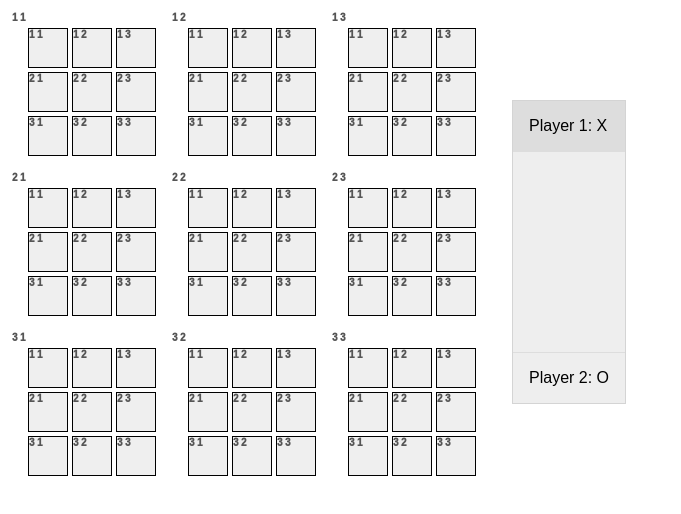
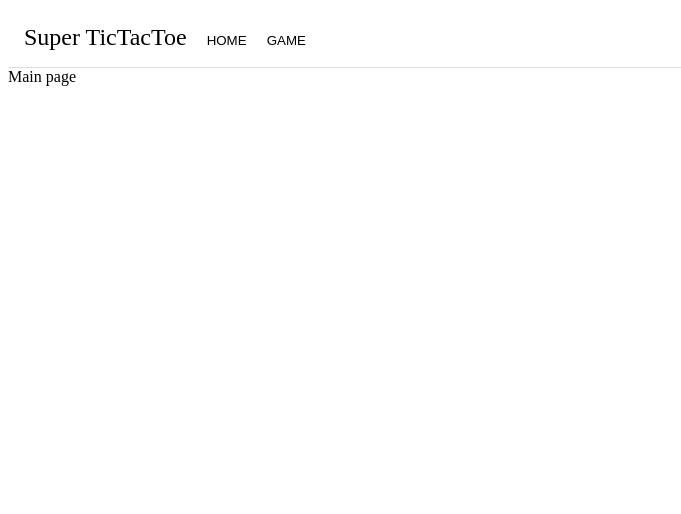
Before and after one commit to fromant65/superTicTacToe, a SvelteKit app: page / in a window 1280 px wide. Shown: the top 514 px of the page, without its empty margins (0-681 px from the left). Built offline with nearby package versions, Linux system fonts and the light colour scheme.

Commit message:
separated main page and game page and added navbar

```diff
--- /dev/null
+++ b/src/components/nav/nav.svelte
@@ -0,0 +1,31 @@
+<script lang="ts">
+  import { goto } from "$app/navigation";
+</script>
+
+<div class="nav-container">
+  <h2 class="nav-title">Super TicTacToe</h2>
+  <button class="nav-link" on:click={() => goto("/")}>HOME</button>
+  <button class="nav-link" on:click={() => goto("/game")}>GAME</button>
+</div>
+
+<style>
+  .nav-container {
+    padding: 0.5rem;
+    border-bottom: 1px solid #ddd;
+  }
+  .nav-title {
+    display: inline-block;
+    padding: 0.5rem;
+    margin: 0;
+    font-weight: normal;
+  }
+  .nav-link {
+    background-color: #fff;
+    border: none;
+    padding: 0.5rem;
+  }
+  .nav-link:hover {
+    background-color: #eee;
+    cursor: pointer;
+  }
+</style>
--- /dev/null
+++ b/src/routes/+layout.svelte
@@ -0,0 +1,8 @@
+<script lang="ts">
+  import Nav from "../components/nav/nav.svelte";
+</script>
+
+<div>
+  <Nav />
+  <slot />
+</div>
--- a/src/routes/+page.svelte
+++ b/src/routes/+page.svelte
@@ -1,7 +1,4 @@
 <script lang="ts">
-  import Board from "../components/game/board.svelte";
 </script>
 
-<main>
-  <Board />
-</main>
+<main>Main page</main>
```
Also changed, not shown: src/routes/game/+page.svelte (added, +7 -0 lines).
